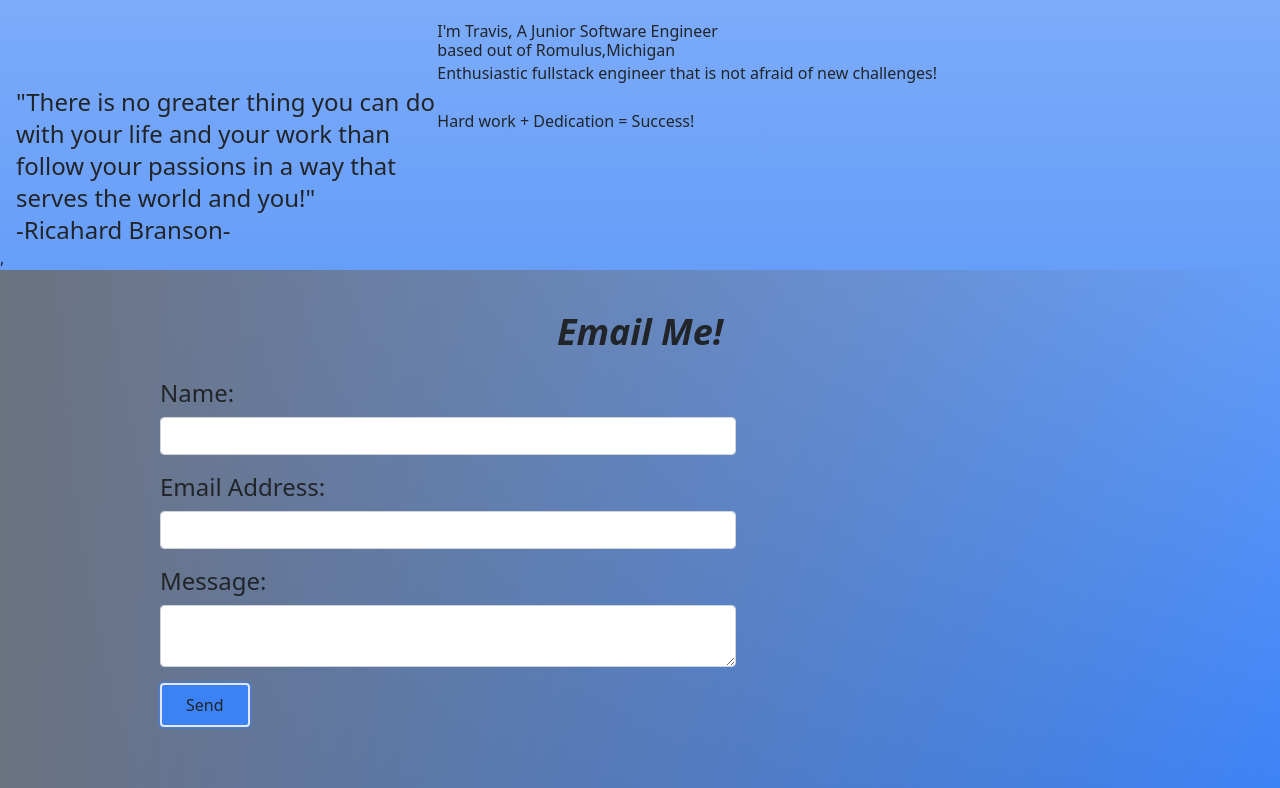
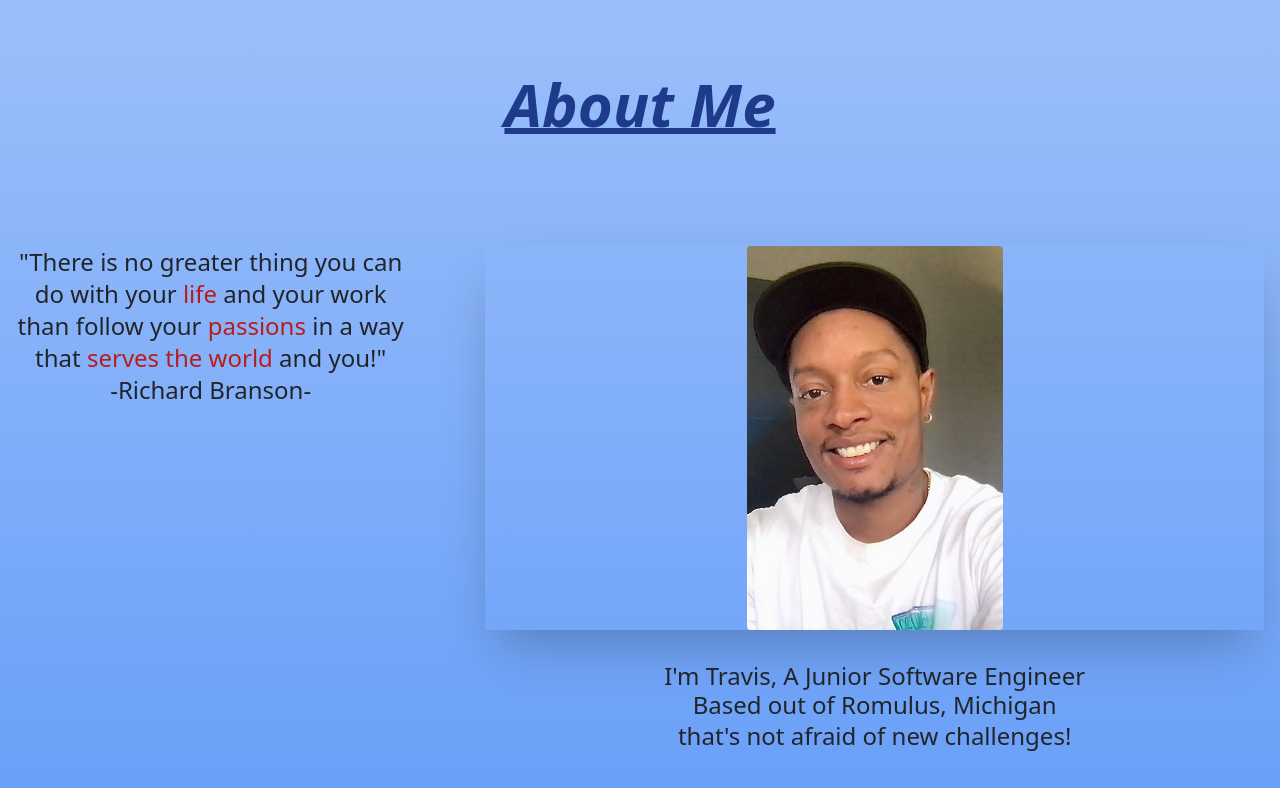
Before and after one commit to travis85/portfolioPage, a React (Create React App) app: page / in a window 1280 px wide. Shown: the part 1632-2420 px from the top of the page. Built offline with nearby package versions, Linux system fonts and the light colour scheme.

Commit message:
build commit

```diff
--- a/public/index.html
+++ b/public/index.html
@@ -15,6 +15,7 @@
     <link rel="preconnect" href="https://fonts.googleapis.com">
     <link rel="preconnect" href="https://fonts.gstatic.com" crossorigin>
     <link href="https://fonts.googleapis.com/css2?family=Source+Sans+Pro:ital,wght@1,700&family=Staatliches&display=swap" rel="stylesheet">
+    <link href="https://fonts.googleapis.com/css?family=Tangerine" rel="stylesheet">
 
     <!-- BOOTSTRAP -->
     <link href="https://cdn.jsdelivr.net/npm/bootstrap@5.1.3/dist/css/bootstrap.min.css"
--- a/src/pages/AboutMe.js
+++ b/src/pages/AboutMe.js
@@ -1,25 +1,35 @@
 import React from 'react'
+import aboutMePic from "../assets/aboutMePic.jpeg"
 
 export default function AboutMe() {
   return (
-    <div className='mt-10 '>
-        <h1 className='flex justify-center ont-mono italic text-blue-900 underline underline-offset-1 text-6xl font-semibold mb-4 '>About Me</h1>
+    <div className='mt-44 mb-44 flex flex-col justify-center text-center place-items-center '>
+        <div className=''>
+            <h1 className='flex justify-center  italic text-blue-900 underline underline-offset-1 text-6xl font-semibold '>About Me</h1>
+        </div>
 
-        <div className='flex flex-row '>
+        <div className='flex flex-row relative mt-20'>
 
-            <div className='flex flex-col max-w-xl text-2xl ml-4  mt-8 basis-1/3'>
+            <div className='flex flex-cols-1 basis-1/3  text-2xl ml-4  mt-8 mr-20'>
                 <br></br>
                 <p>
-                    "There is no greater thing you can do with your life and your work than follow your passions in a way that serves the world and you!"
-                    <br></br> -Ricahard Branson-
+                    "There is no greater thing you can do with your <span className='highlighted-text text-red-700 '>life </span>and your work than follow your <span className='highlighted-text text-red-700 '>passions</span> in a way that <span className='highlighted-text text-red-700 '>serves the world</span> and you!"
+                    <br></br> -Richard Branson-
                 </p>
             </div>
 
-            <div className='flex flex-col basis-2/3 place-items-right'>
-                <h1 className=''>I'm Travis, A Junior Software Engineer</h1>
-                <h3>based out of Romulus,Michigan</h3>
-                <p>Enthusiastic fullstack engineer that is not afraid of new challenges! </p><br></br>
-                <p>Hard work + Dedication = Success!</p>
+
+
+            <div className='flex  flex-col text-2xl basis-2/3 mr-4 justify-content-end  mt-8'>
+                <div className='flex justify-center shadow-2xl mb-8'>
+                    <img className='max-h-96 rounded' src={aboutMePic}/>
+                </div>
+
+
+                <h1 >I'm Travis, A Junior Software Engineer</h1>
+                <h3>Based out of Romulus, Michigan</h3>
+                <p>that's not afraid of new challenges! </p><br></br>
+                <span className='highlighted-text text-red-700 text-3xl'><p>Hard Work + Dedication = Success!</p></span>
             </div>
 
 
--- a/src/pages/Home.js
+++ b/src/pages/Home.js
@@ -7,7 +7,7 @@ import resume from "../assets/Resume.pdf"
 
 const Home = () => {
   return (
-    <div className="ProfileContainer  justify-center text-center place-items-center h-[10%] min-h-fit  ">
+    <div className="  justify-center text-center place-items-center h-[10%] min-h-fit  ">
     <div className='ProfileParent flex flex-row'>
       <div className='ProfileDetails basis-2/3'>
 
```
Also changed, not shown: src/assets/aboutMePic.jpeg (added), 22 other files (tests, documents, lock files or other folders).
